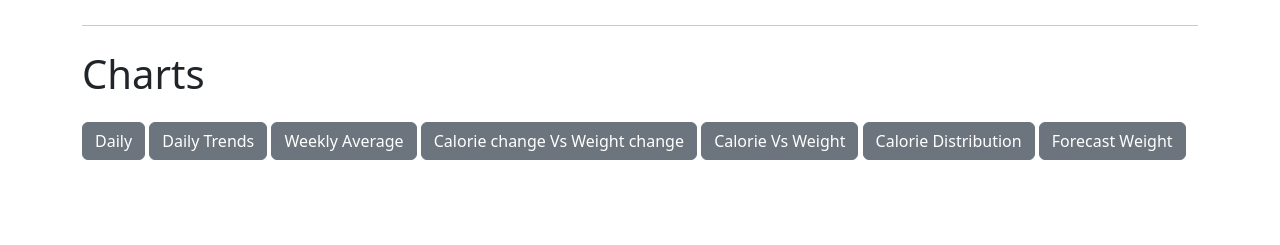
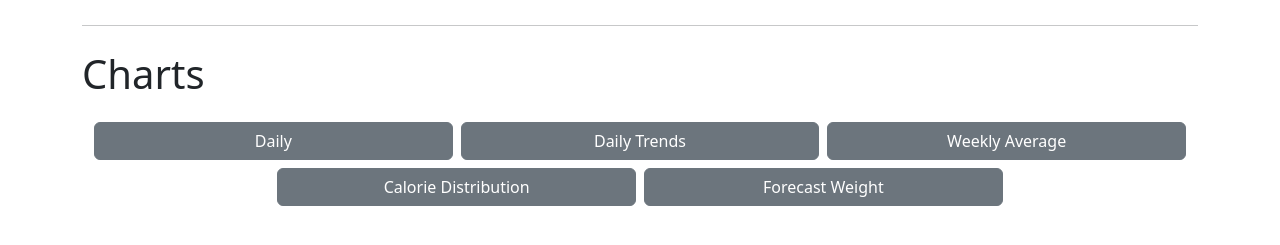
Before and after one commit to TheGib123/weight-loss-app, a Flask app: template weight_app/src/templates/index.html in a window 1280 px wide. Shown: the part 343-588 px from the top of the page. Run offline with Flask 3, Linux system fonts and the light colour scheme; the template is opened without the code that fills it, so the values that code supplies are empty; parts of the project's set-up code (start-up, migrations or seed data) failed here and were passed over.

Commit message:
made the chart buttons look better

```diff
--- a/weight_app/src/templates/index.html
+++ b/weight_app/src/templates/index.html
@@ -21,7 +21,7 @@
     </div>
 
 
-    <hr class="my-4">
+    <!-- <hr class="my-4">
     <h1 class="mb-4">Charts</h1>
     <div class="col-12">
         <a href="/daily_chart" class="btn btn-secondary">Daily</a>
@@ -31,7 +31,30 @@
         <a href="/calories_vs_weight" class="btn btn-secondary">Calorie Vs Weight</a>
         <a href="/calories_distribution" class="btn btn-secondary">Calorie Distribution</a>
         <a href="/forecast_weight" class="btn btn-secondary">Forecast Weight</a>
+    </div> -->
+    <hr class="my-4">
+    <h1 class="mb-4">Charts</h1>
+
+    <div class="container">
+        <div class="row g-2 justify-content-center">
+            <div class="col-md-4 col-12">
+                <a href="/daily_chart" class="btn btn-secondary w-100">Daily</a>
+            </div>
+            <div class="col-md-4 col-12">
+                <a href="/daily_trend_chart" class="btn btn-secondary w-100">Daily Trends</a>
+            </div>
+            <div class="col-md-4 col-12">
+                <a href="/weekly_avg_chart" class="btn btn-secondary w-100">Weekly Average</a>
+            </div>
+            <div class="col-md-4 col-12">
+                <a href="/calories_distribution" class="btn btn-secondary w-100">Calorie Distribution</a>
+            </div>
+            <div class="col-md-4 col-12">
+                <a href="/forecast_weight" class="btn btn-secondary w-100">Forecast Weight</a>
+            </div>
+        </div>
     </div>
+
 
 
 </body>
```
